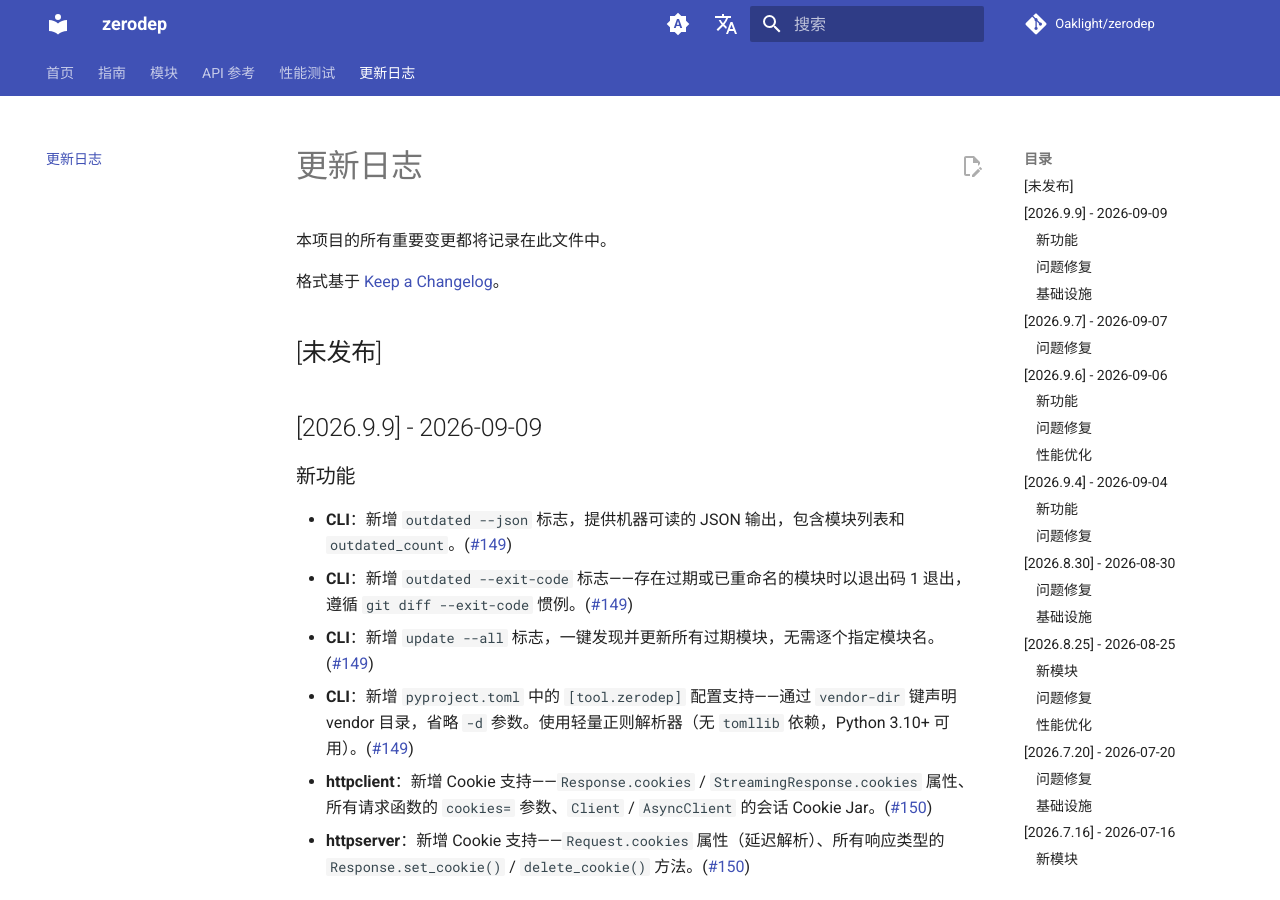
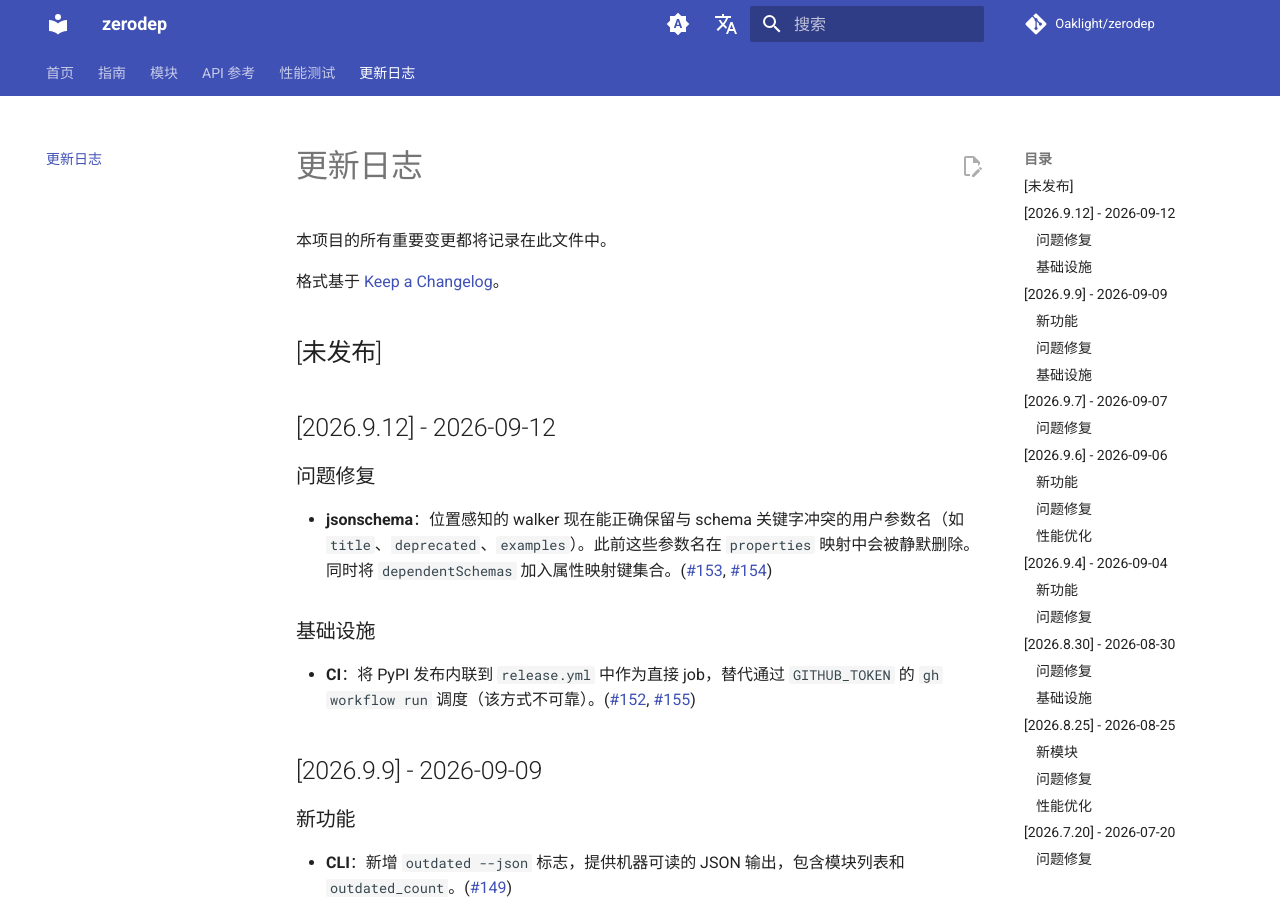
Before and after one commit to Oaklight/zerodep, an MkDocs documentation site: the page built from docs/changelog.md, in a window 1280 px wide and 900 px high. Built offline with MkDocs 1.6.1 and Material for MkDocs 9.7.7, drawn with Linux system fonts in a browser that asks for light colours; comment, search, counter and statistics services are not loaded.

Commit message:
docs: add v2026.9.12 changelog entries

```diff
--- a/docs/changelog.md
+++ b/docs/changelog.md
@@ -5,6 +5,16 @@
 格式基于 [Keep a Changelog](https://keepachangelog.com/zh-CN/1.1.0/)。
 
 ## [未发布]
+
+## [2026.9.12] - 2026-09-12
+
+### 问题修复
+
+- **jsonschema**：位置感知的 walker 现在能正确保留与 schema 关键字冲突的用户参数名（如 `title`、`deprecated`、`examples`）。此前这些参数名在 `properties` 映射中会被静默删除。同时将 `dependentSchemas` 加入属性映射键集合。([#153](https://github.com/Oaklight/zerodep/issues/153), [#154](https://github.com/Oaklight/zerodep/pull/154))
+
+### 基础设施
+
+- **CI**：将 PyPI 发布内联到 `release.yml` 中作为直接 job，替代通过 `GITHUB_TOKEN` 的 `gh workflow run` 调度（该方式不可靠）。([#152](https://github.com/Oaklight/zerodep/issues/152), [#155](https://github.com/Oaklight/zerodep/pull/155))
 
 ## [2026.9.9] - 2026-09-09
 
```
